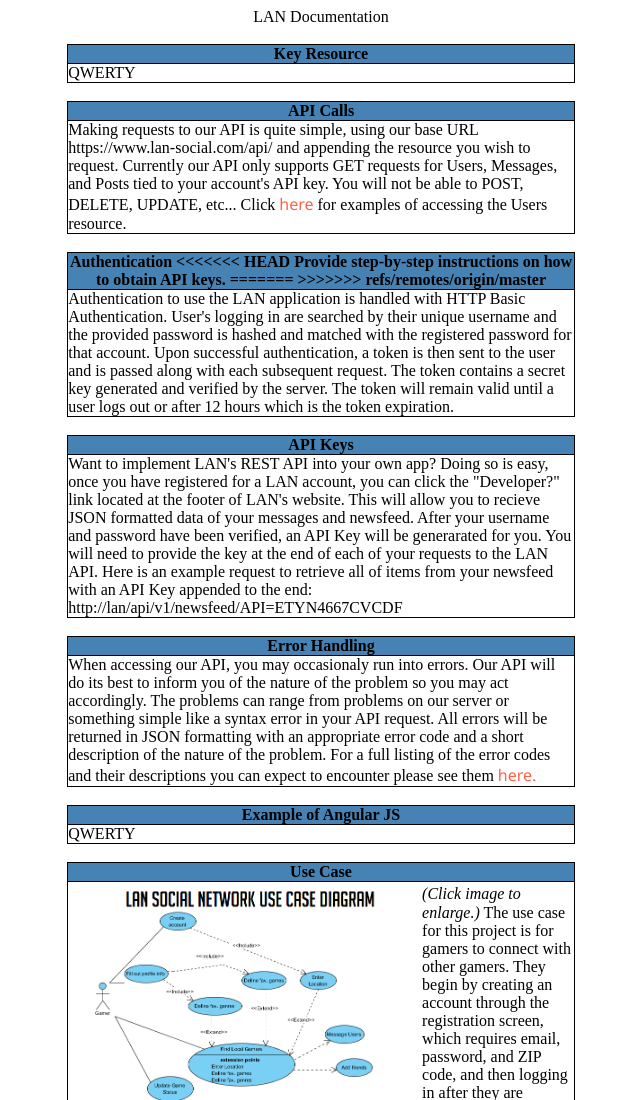
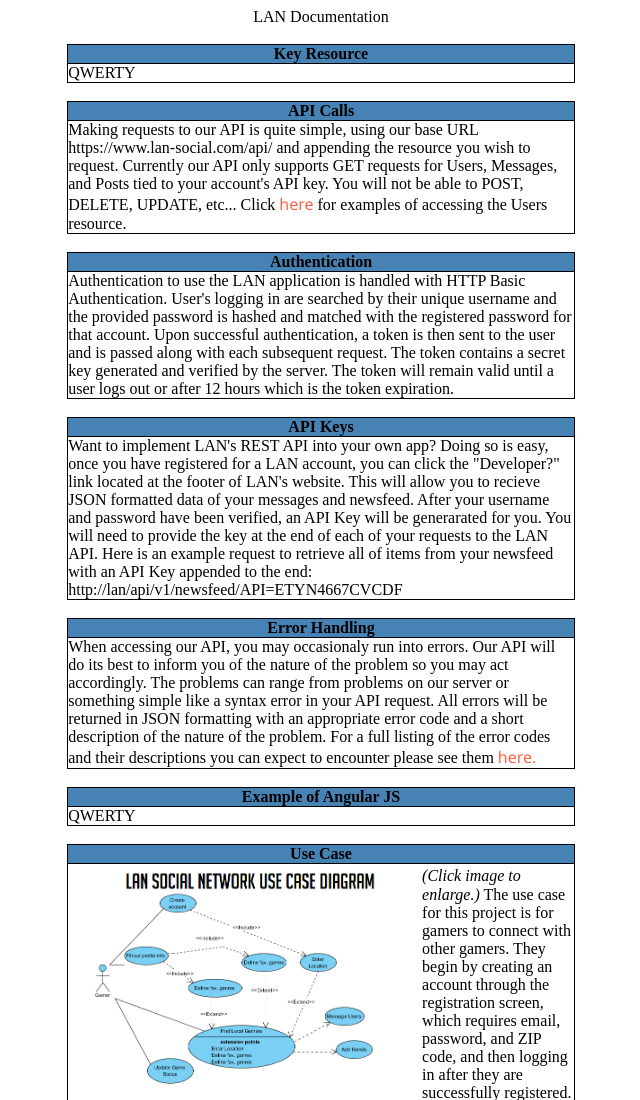
Before and after one commit to AU-Mobile-App-Dev/Documentation, a plain HTML site: page views/lanDocumentation.html in a window 1280 px wide. Shown: the top 1100 px of the page, without its empty margins (319-959 px from the left). Drawn offline with Linux system fonts and the light colour scheme.

Commit message:
Quick fix
Got rid of some text

```diff
--- a/views/lanDocumentation.html
+++ b/views/lanDocumentation.html
@@ -31,11 +31,6 @@
 <div class="contentTitle">
     <div class='title'>
         Authentication
-<<<<<<< HEAD
-        Provide step-by-step instructions on how to obtain API keys.
-
-=======
->>>>>>> refs/remotes/origin/master
     </div>
 </div>
 <div class='contents'>
```
